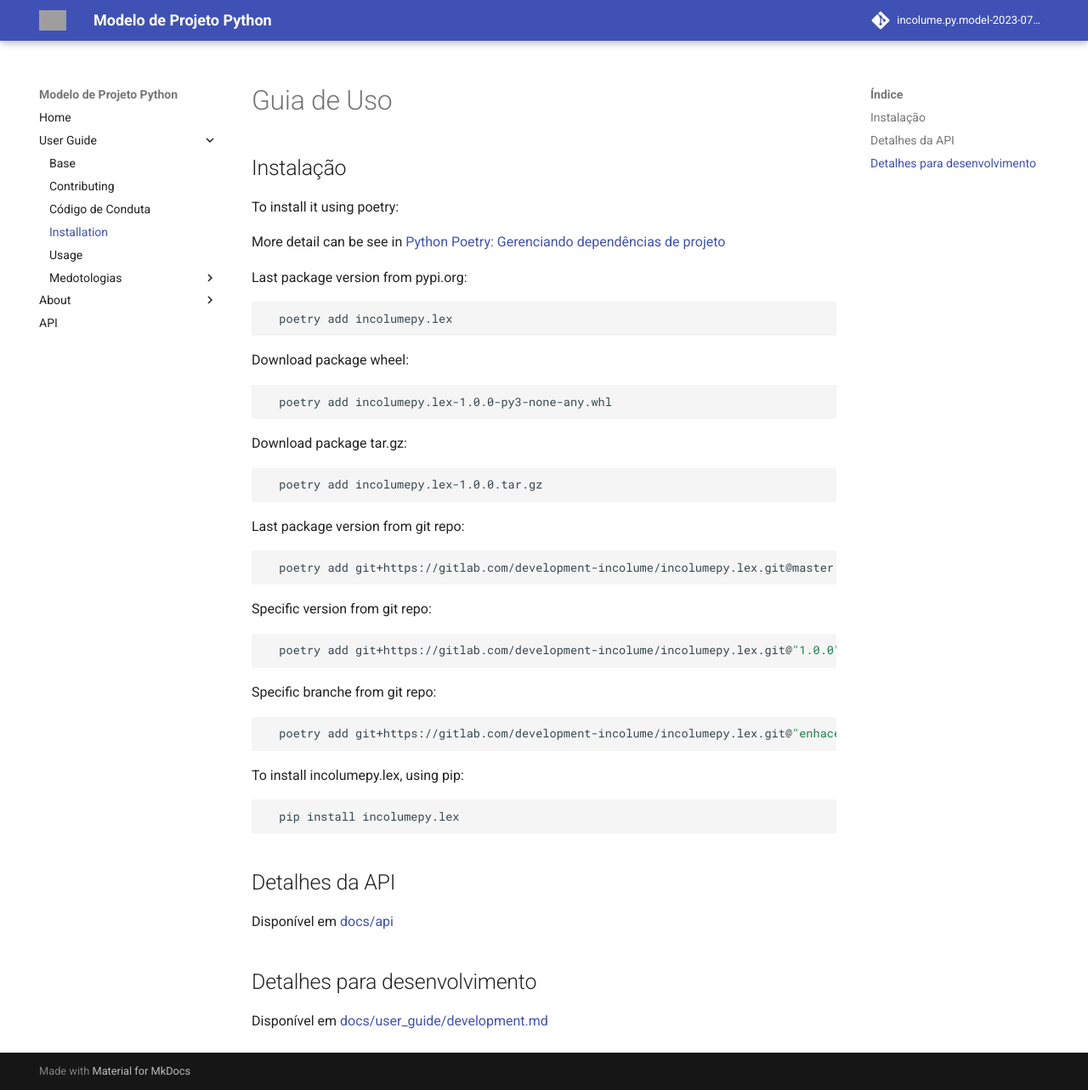
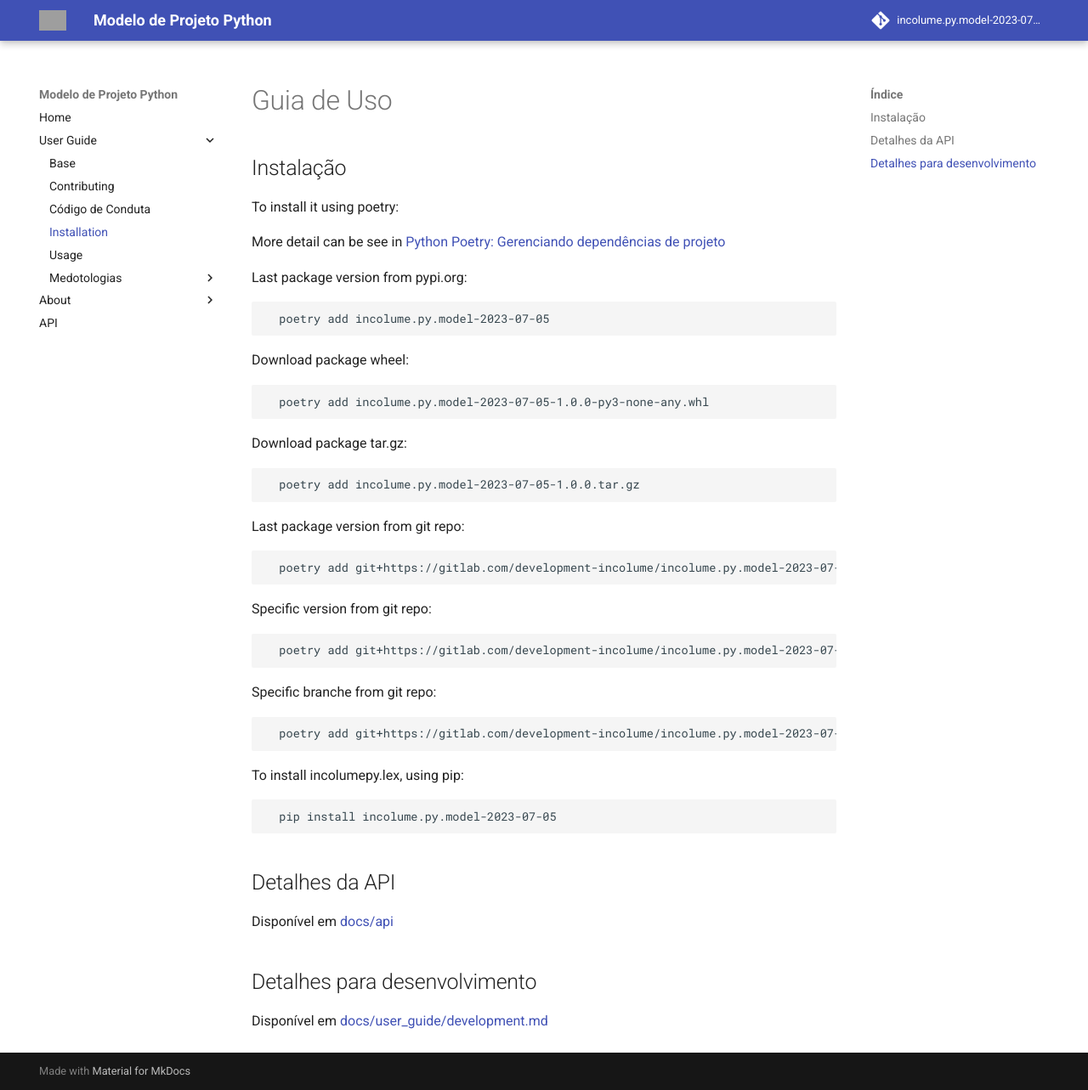
Before and after one commit to incolume-treinamentos/incolume.py.model-2023-07-05, an MkDocs documentation site: the page built from docs/user_guide/INSTALLATION.md, in a window 1280 px wide and 1283 px high. Shown: the whole window at 85% size. Built offline with MkDocs 1.6.1 and Material for MkDocs 9.7.7, drawn with Linux system fonts in a browser that asks for light colours; comment, search, counter and statistics services are not loaded; grey boxes are pictures that could not be loaded.

Commit message:
fix(docs)!: #2 Correção nas URL de endereçamento do projeto
BREAKING CHANGE: poderá ocorrer quebra de link.

````diff
--- a/docs/user_guide/INSTALLATION.md
+++ b/docs/user_guide/INSTALLATION.md
@@ -7,34 +7,34 @@ More detail can be see in [Python Poetry: Gerenciando dependências de projeto](
 
 Last package version from pypi.org:
 ```shell
-  poetry add incolumepy.lex
+  poetry add incolume.py.model-2023-07-05
 ```
 Download package wheel:
 ```shell
-  poetry add incolumepy.lex-1.0.0-py3-none-any.whl
+  poetry add incolume.py.model-2023-07-05-1.0.0-py3-none-any.whl
 ```
 Download package tar.gz:
 ```shell
-  poetry add incolumepy.lex-1.0.0.tar.gz
+  poetry add incolume.py.model-2023-07-05-1.0.0.tar.gz
 ```
 Last package version from git repo:
 ```shell
-  poetry add git+https://gitlab.com/development-incolume/incolumepy.lex.git@master
+  poetry add git+https://gitlab.com/development-incolume/incolume.py.model-2023-07-05.git@master
 ```
 Specific version from git repo:
 ```shell
-  poetry add git+https://gitlab.com/development-incolume/incolumepy.lex.git@"1.0.0"
+  poetry add git+https://gitlab.com/development-incolume/incolume.py.model-2023-07-05.git@"1.0.0"
 ```
 Specific branche from git repo:
 ```shell
-  poetry add git+https://gitlab.com/development-incolume/incolumepy.lex.git@"enhacement/issue#10"
+  poetry add git+https://gitlab.com/development-incolume/incolume.py.model-2023-07-05.git@"enhacement/epoch#16800000"
 ```
 
 
 To install incolumepy.lex, using pip:
 
 ```shell
-  pip install incolumepy.lex
+  pip install incolume.py.model-2023-07-05
 ```
 
 ## Detalhes da API ##
````
